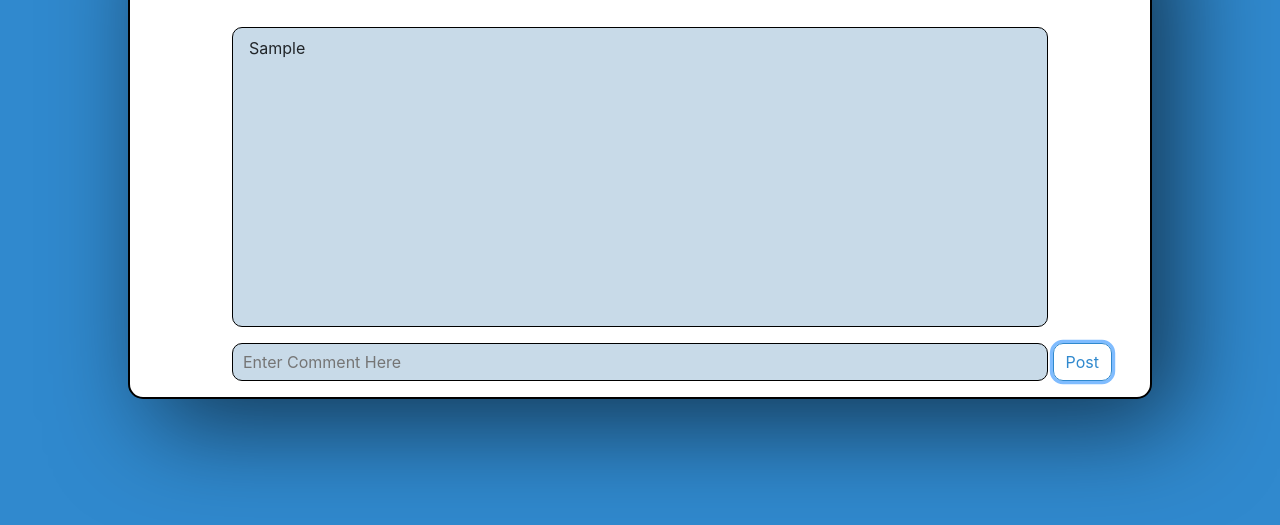
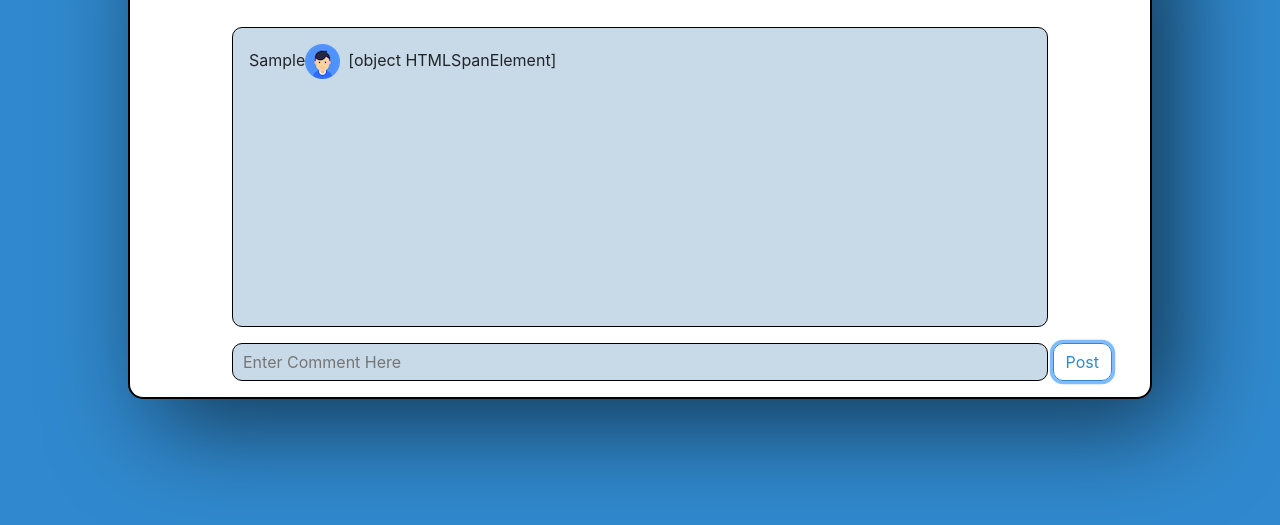
Before and after one commit to 80deardorff/commentApp, a plain HTML site: page index.html in a window 1280 px wide. Both pictures are taken after typing "Sample" into the empty fields and a click on the button "Post". Shown: the part 153-678 px from the top of the page. Drawn offline with nearby package versions, Linux system fonts and the light colour scheme.

Commit message:
cleaned up js

```diff
--- a/css/main.css
+++ b/css/main.css
@@ -72,6 +72,7 @@ button.btn {
 
 #style-7::-webkit-scrollbar {
 	width: 10px;
+  background-color: #C8DAE8;
 }
 
 #style-7::-webkit-scrollbar-thumb {
--- a/index.html
+++ b/index.html
@@ -23,8 +23,8 @@
 	<body class="my-5">
 		<div class="main text-center pt-3 mx-auto">
 			<h1 class="title">Comment Section</h1>
-			<div id="inner" class="inner text-left pt-2 pb-5 px-3 mx-auto">
-				<!-- <p><img class="pr-2" src="image/user.png" alt="User image">Hello<span id="time" class="pl-2">3:45pm</span></p> -->
+			<div id="inner" class="inner text-left pt-3 pb-5 px-3 mx-auto">
+				<!-- TEXT FROM INPUT IS ENETERED IN THIS DIV VIA JS -->
 			</div>
 			<div class="form py-3 mx-auto text-left">
 				<form class="d-inline-block">
--- a/js/main.js
+++ b/js/main.js
@@ -9,20 +9,26 @@ function currentTime() {
   return hour + ':' + minute + meridies;
 }
 
-// CREATE A VARIABLE THAT STORES THE VALUE OF THE INPUT AFTER THE CLICK OF THE BUTTON
+// CREATE A VARIABLE THAT STORES THE VALUE OF THE INPUT
 let input = document.getElementById('input');
+// CREATE A VARIABLE THAT STORES DIV WITH ID OF INNER
 let inner = document.getElementById('inner');
 
+// CREATE MAIN FUNCTION THAT ADDS A PARAGRAPH TO THE BODY AND INPUTS THE VALUE OF THE MAIN INPUT INTO THE NEWLY CREATED PARAGRAPH
 function post() {
+  // VARIABLE FOR PARAGRAPH
   let p = document.createElement('p');
   inner.appendChild(p);
+  p.textContent = input.value;
+  // VARIABLE FOR IMAGE
   let img = document.createElement('img');
   img.setAttribute('class', 'pr-2');
   img.src = 'image/user.png';
   img.alt = 'User image.';
   p.appendChild(img);
-  p.textContent = input.value;
+  // VARIABLE FOR SPAN
   let span = document.createElement('span');
-  p.appendChild(span);
+  p.appendChild(document.createTextNode(span));
+  // RESET VALUE OF INPUT TO BLANK
   input.value = '';
 }
```
